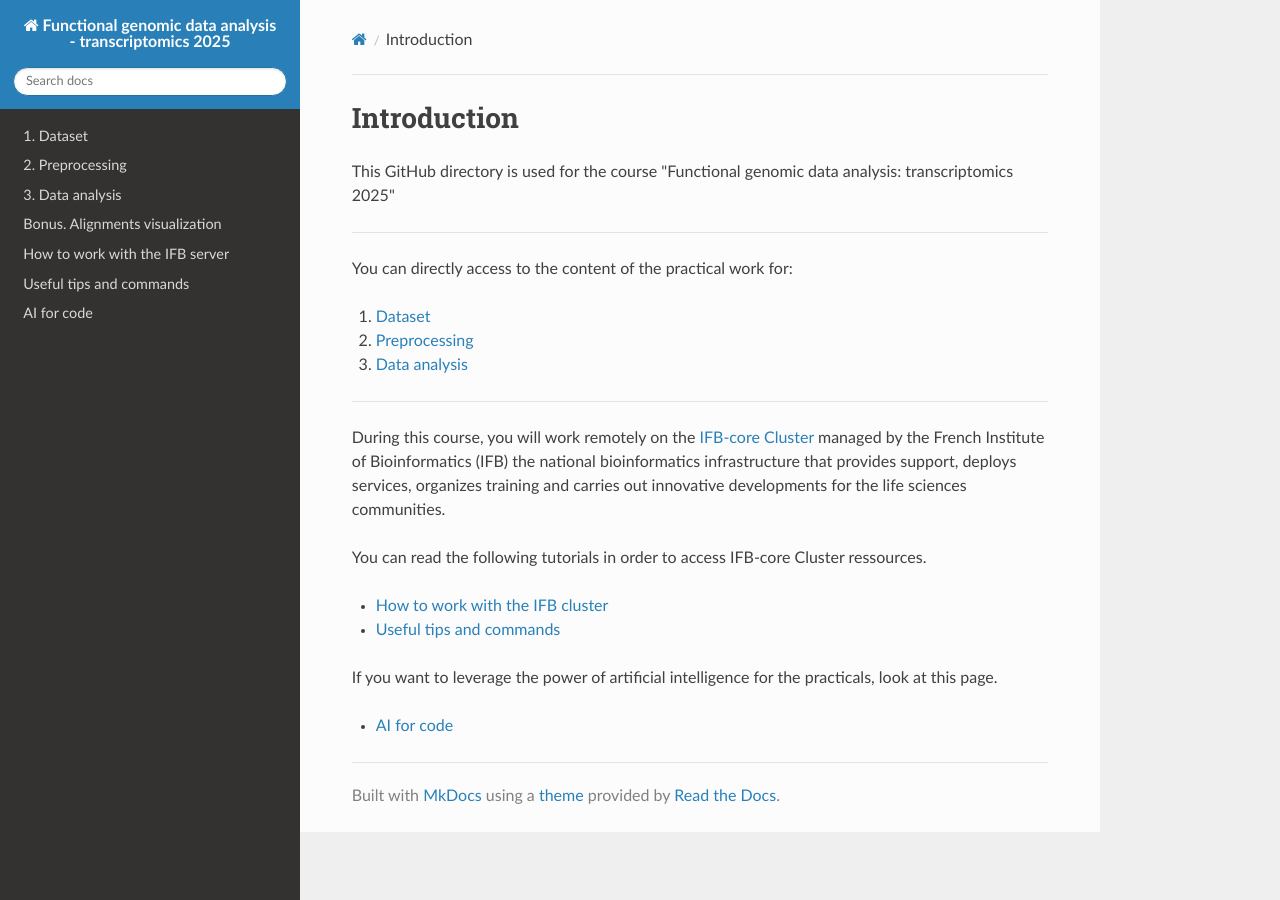
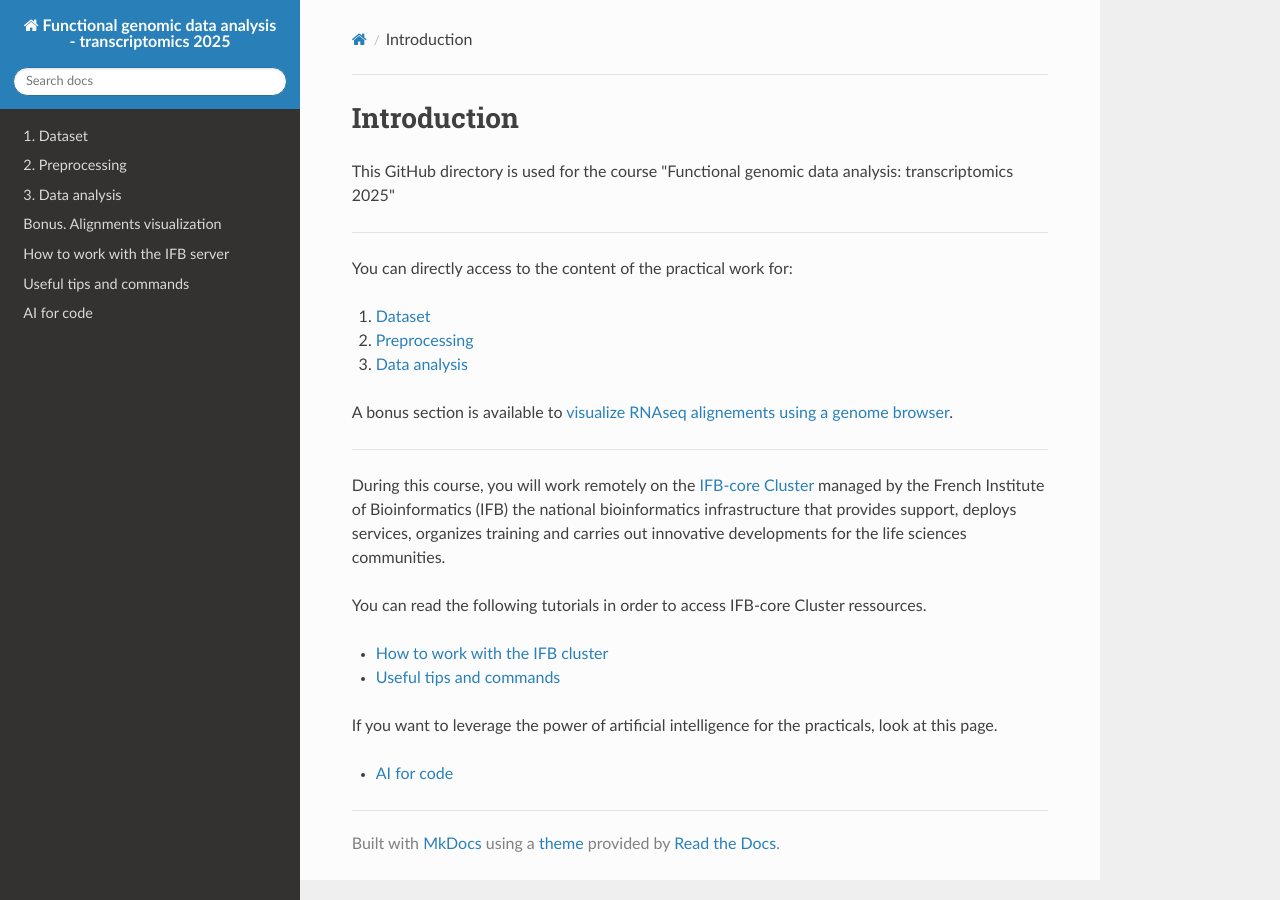
Before and after one commit to slecrom/ENS_HTS_2025, an MkDocs documentation site: the page built from docs/index.md, in a window 1280 px wide. Built offline with MkDocs 1.6.1, drawn with Linux system fonts in a browser that asks for light colours; nearby versions of some CDN libraries.

Commit message:
Update index.md

```diff
--- a/docs/index.md
+++ b/docs/index.md
@@ -9,6 +9,8 @@ You can directly access to the content of the practical work for:
 1. [Dataset](./Dataset.md)
 2. [Preprocessing](./Preprocessing/Preprocessing.md)
 3. [Data analysis](./DataAnalysis/DataAnalysis.md)
+
+A bonus section is available to [visualize RNAseq alignements using a genome browser](./DataAnalysis/IGV.md).
 
 ***
 
```
